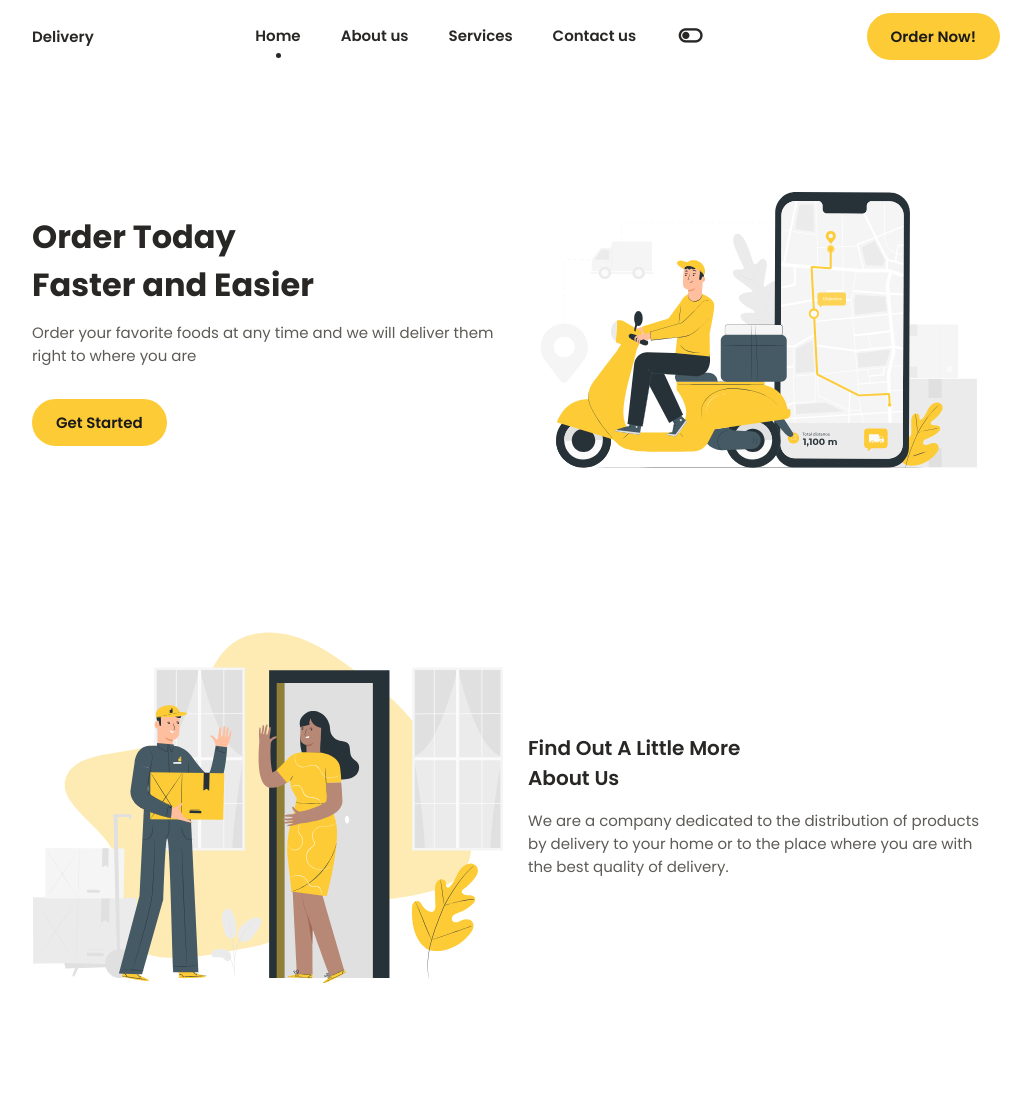
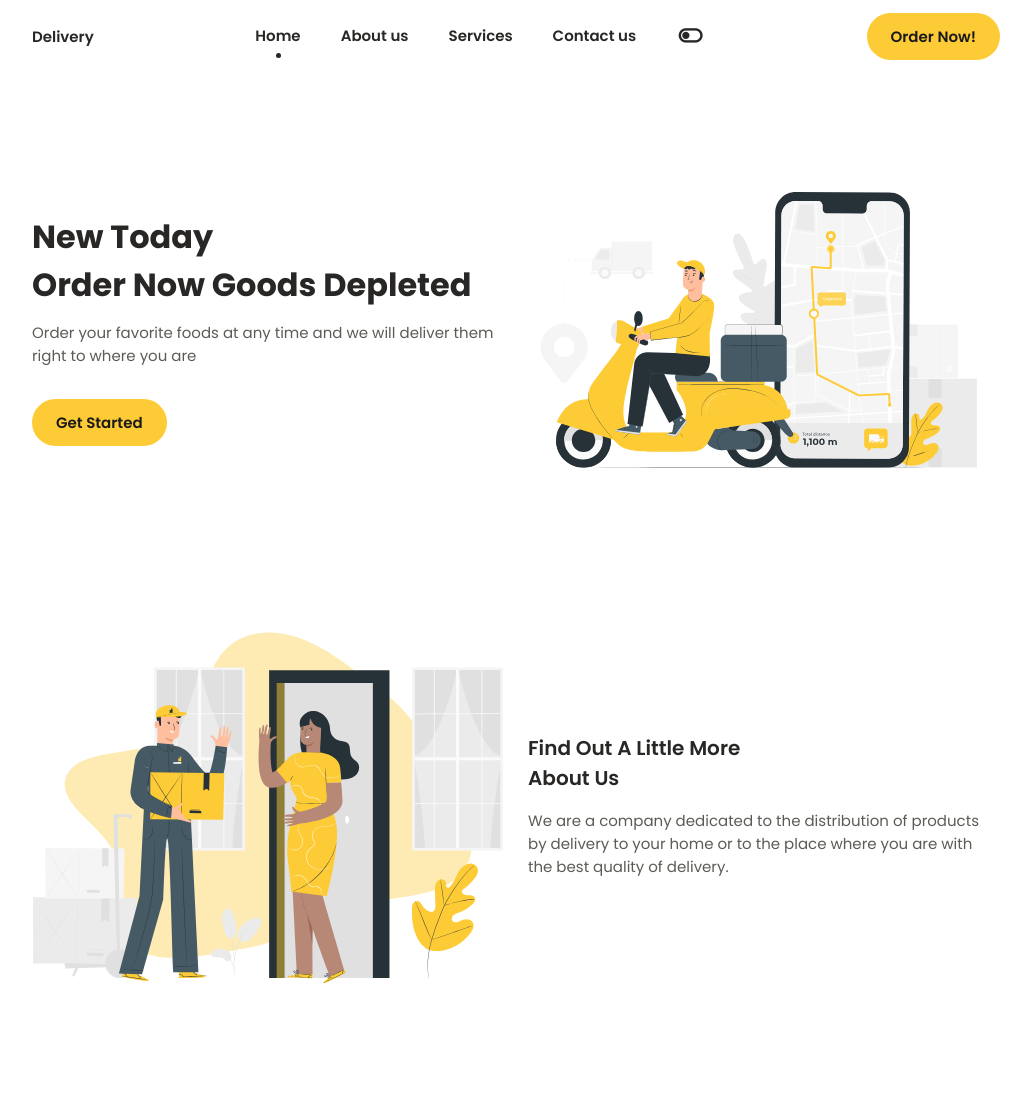
Before and after one commit to Dejanrobi/Delivery-app, a website: page public/index.html in a window 1280 px wide. Shown: the top 1100 px of the page, without its empty margins (124-1155 px from the left). Drawn offline with nearby package versions, Linux system fonts and the light colour scheme.

Commit message:
Index.htm
New Today Order Now Goods Depleted

```diff
--- a/public/index.html
+++ b/public/index.html
@@ -993,7 +993,7 @@
         </svg>
 
         <div class="home__data">
-          <h1 class="home__title">Order Today <br>Faster and Easier</br></h1>
+          <h1 class="home__title">New Today <br>Order Now Goods Depleted</br></h1>
           <p class="home__description">Order your favorite foods at any time and we will deliver them right to where you are</p>
           <a href="" class="button">Get Started</a>
         </div>
```
